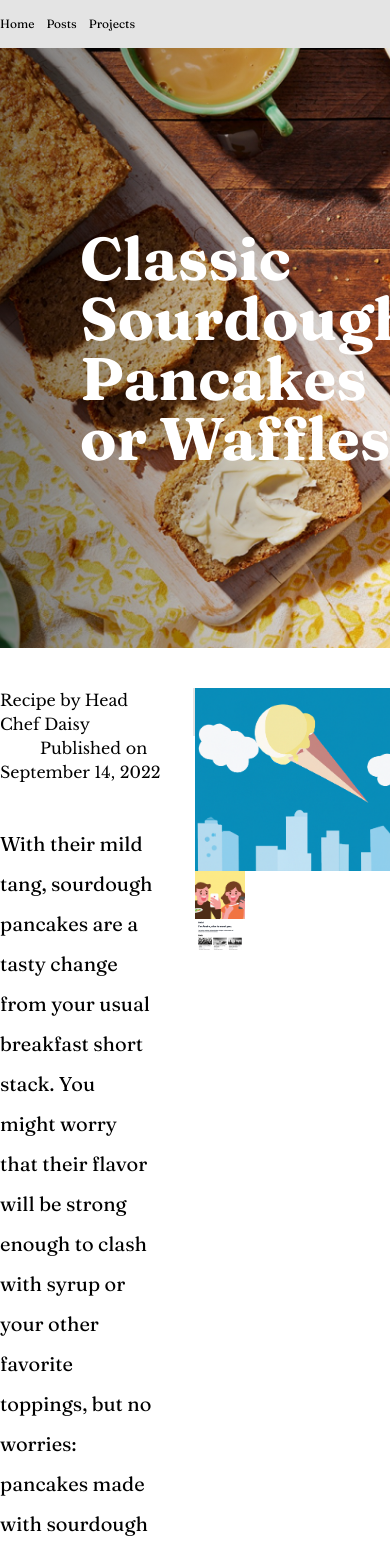
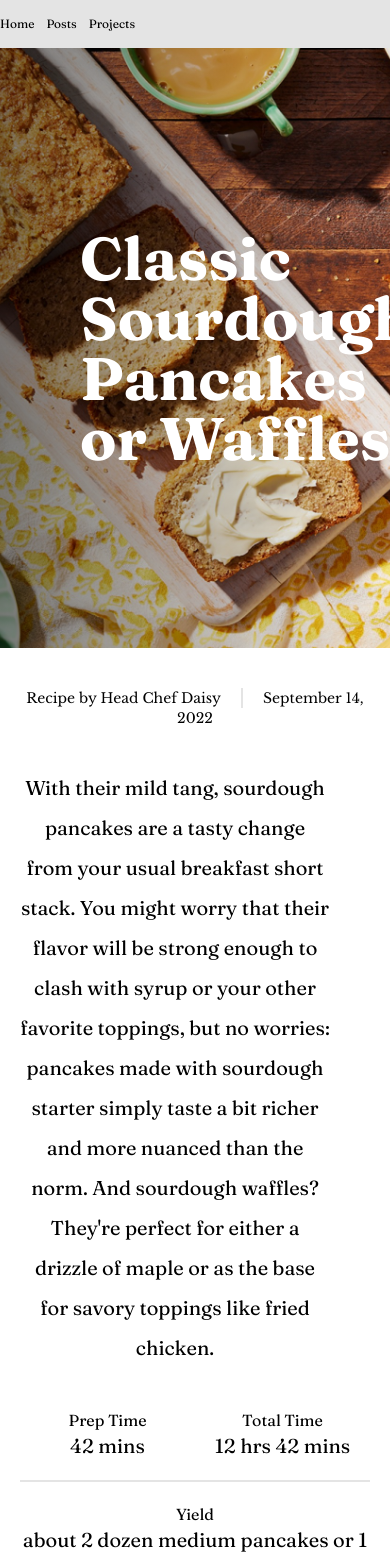
Before and after one commit to ybot1122/its-probably-spicy-outstatic, a Next.js app: page /recipes/1 in a window 390 px wide. Shown: the top 1554 px of the page. Built offline with nearby package versions, Linux system fonts and the light colour scheme; no server answers.

Commit message:
More responsiveness

```diff
--- a/src/app/recipes/[slug]/page.tsx
+++ b/src/app/recipes/[slug]/page.tsx
@@ -71,16 +71,16 @@ export default async function Project(params: Params) {
         </div>
 
         <section className="grid grid-cols-2 max-w-screen-xl mx-auto">
-          <div className="bg-white">
-            <div className={`mb-10 ${libre_baskerville.className}`}>
-              <span className="inline-block border-r-2 border-silver pr-10">
+          <div className="bg-white ml-5 mr-5 col-span-2 lg:col-span-1 text-center lg:text-left lg:ml-20 lg:mr-0">
+            <div className={`mb-10 text-sm ${libre_baskerville.className}`}>
+              <span className="inline-block border-r-2 border-silver pr-5">
                 Recipe by {`${author}`}
               </span>
-              <span className="pl-10">
-                Published on <DateFormatter dateString={publishedAt} />
+              <span className="pl-5">
+                <DateFormatter dateString={publishedAt} />
               </span>
             </div>
-            <div className="pr-10 mb-10 text-xl leading-loose">
+            <div className="pr-10 mb-10 text-xl leading-loose text-center lg:text-left">
               {description}
             </div>
 
@@ -100,7 +100,7 @@ export default async function Project(params: Params) {
               <p className="text-xl">{totalYield}</p>
             </div>
           </div>
-          <div className="col-span-1">
+          <div className="col-span-2 mr-20 lg:col-span-1">
             <ImageGallery
               images={images.gallery.map((img) => ({
                 src: img,
```
